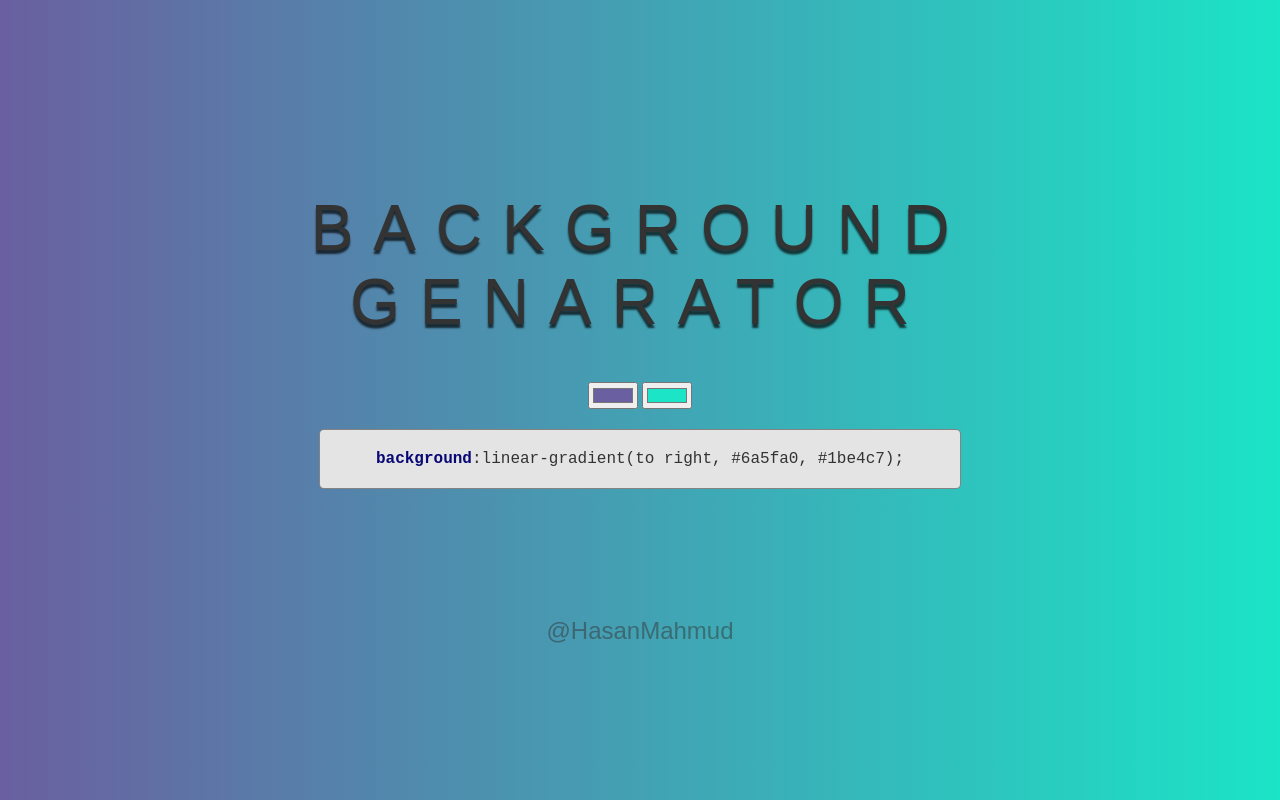
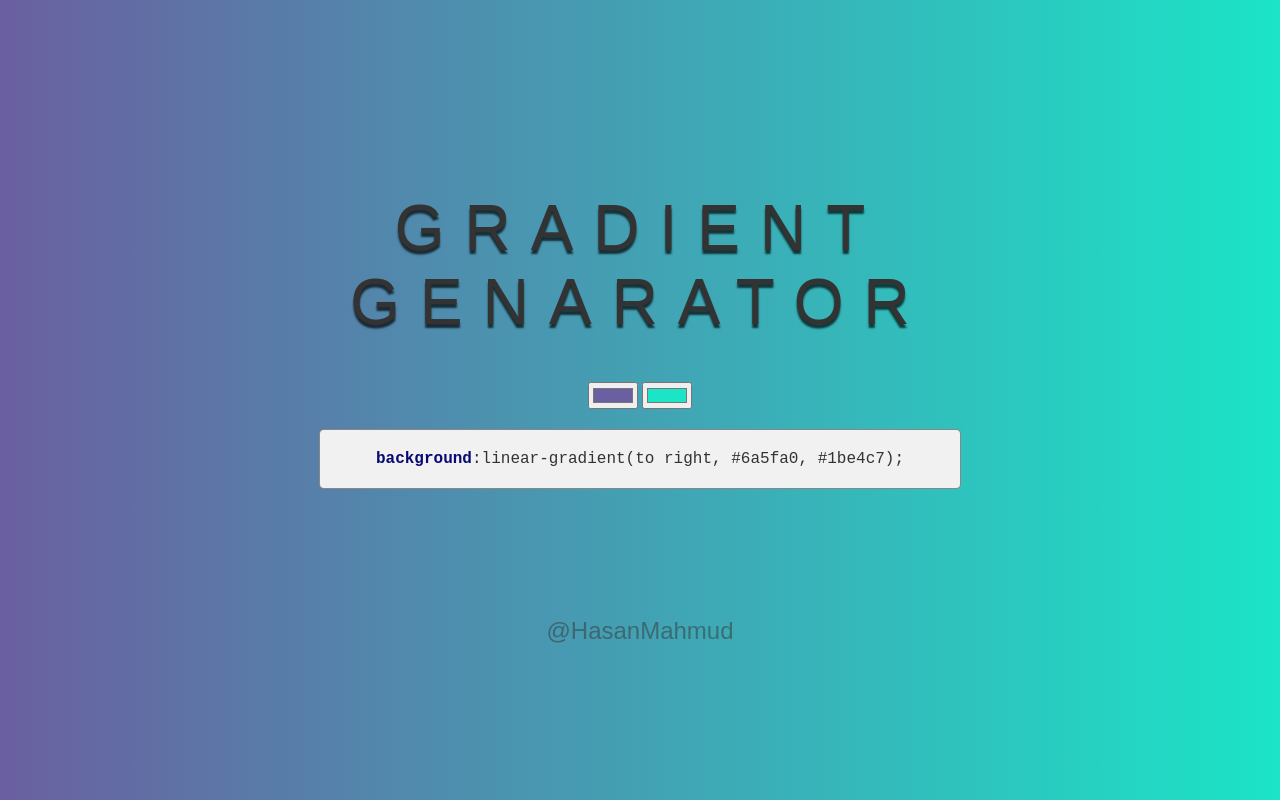
Before and after one commit to hasansujon786/gradient-genarator, a plain HTML site: page colorPicker.html in a window 1280 px wide. Drawn offline with Linux system fonts and the light colour scheme.

Commit message:
Change Tittle

```diff
--- a/colorPicker.css
+++ b/colorPicker.css
@@ -26,7 +26,7 @@ footer {
 
 code {
   display: block;
-  background: rgb(228, 228, 228);
+  background: #f1f1f1;
   width: 600px;
   margin: 20px auto;
   padding:20px;
--- a/colorPicker.html
+++ b/colorPicker.html
@@ -4,12 +4,12 @@
   <meta charset="UTF-8">
   <meta name="viewport" content="width=device-width, initial-scale=1.0">
   <meta http-equiv="X-UA-Compatible" content="ie=edge">
-  <title>Background Genarator</title>
+  <title>Gradient Genarator</title>
   <link rel="stylesheet" href="normalize.css">
   <link rel="stylesheet" href="colorPicker.css">
 </head>
 <body>
-  <h1>Background<br>Genarator</h1>
+  <h1>Gradient<br>Genarator</h1>
 
   <input id="lPicker" type="color" name="color1" value="#6a5fa0">
   <input id="rPicker" type="color" name="color2" value="#1be4c7">
```
